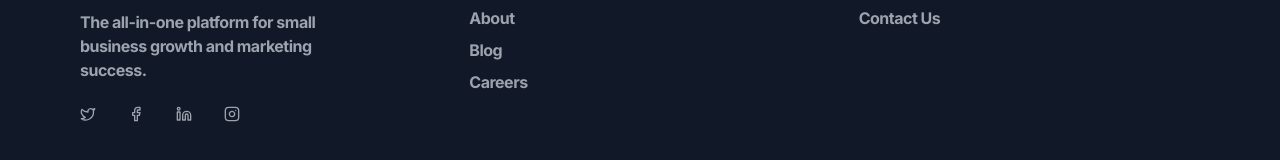
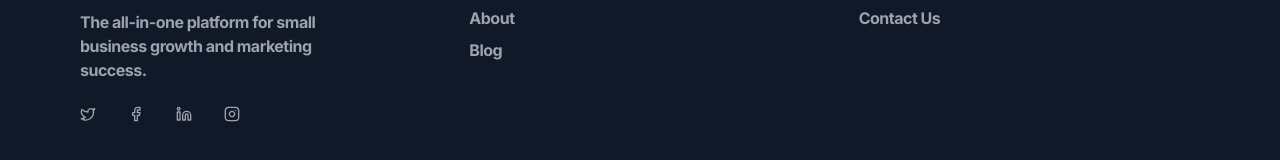
Before and after one commit to webcros/OnlineAds360, a Next.js app: page / in a window 1280 px wide. Shown: the part 11067-11227 px from the top of the page. Built offline with nearby package versions, Linux system fonts and the light colour scheme.

Commit message:
Remove Carrers

```diff
--- a/src/components/Footer.tsx
+++ b/src/components/Footer.tsx
@@ -30,7 +30,7 @@ const itemVariants: Variants = {
 
 export default function Footer() {
   const pathname = usePathname();
-  const companyLinks = ["Service", "About", "Blog", "Careers"];
+  const companyLinks = ["Service", "About", "Blog"];
   const supportLinks = ["Help Center", "Contact Us"];
 
   const socialLinks = [
```
